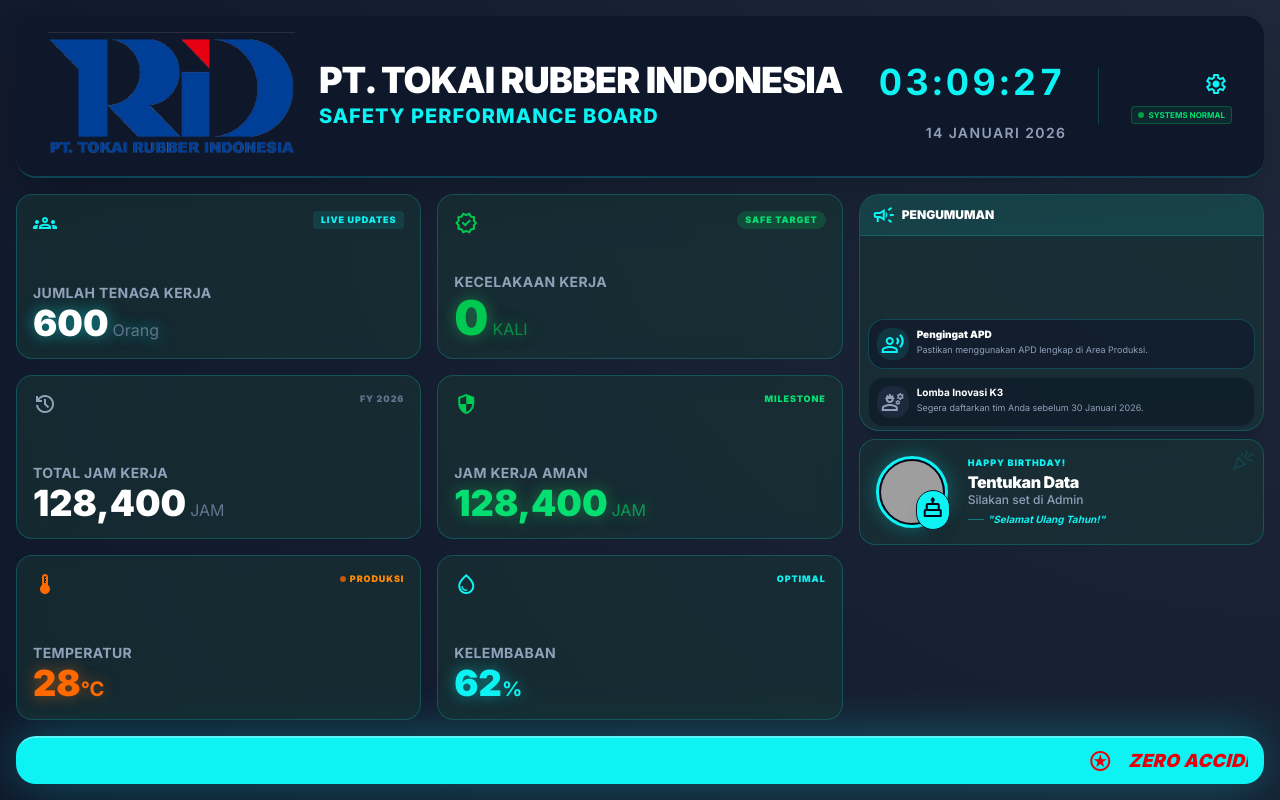
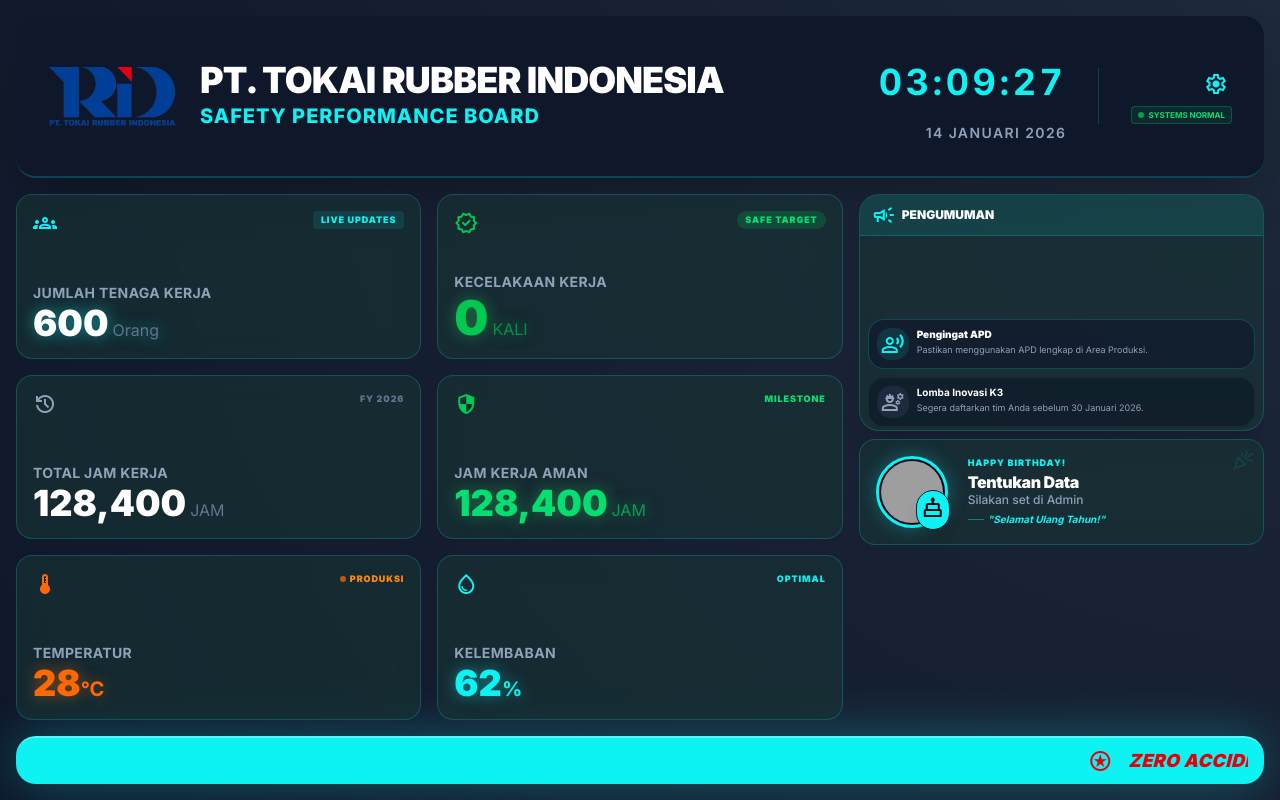
Before and after one commit to Ari-Golden/tokai, a Next.js app: page / in a window 1280 px wide. Built offline with nearby package versions, Linux system fonts and the light colour scheme; no server answers; grey boxes are pictures that could not be loaded.

Commit message:
LOGO TRID1

```diff
--- a/components/information-board.tsx
+++ b/components/information-board.tsx
@@ -113,7 +113,7 @@ export function InformationBoard() {
           {/* Logo & Title */}
           <div className="flex items-center gap-3 md:gap-4 xl:gap-6 min-w-0">
             <img
-              src="/TRID.svg"
+              src="/TRID1.svg"
               alt="TRID Logo"
               className="h-16 md:h-20 xl:h-32 w-auto object-contain shrink-0"
             />
```
Also changed, not shown: public/TRID1.svg (added).
